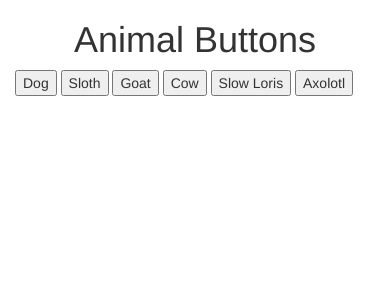
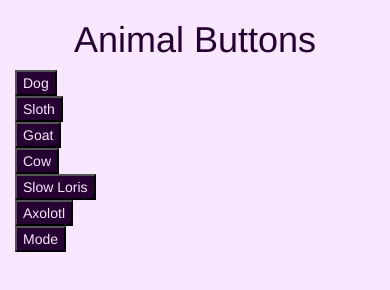
Before and after one commit to jpremmel/buttons, a plain HTML site: page index.html in a window 390 px wide. Drawn offline with Linux system fonts and the light colour scheme.

Commit message:
Add day/night mode button and functionality.

```diff
--- a/css/styles.css
+++ b/css/styles.css
@@ -8,10 +8,29 @@ img {
   border-radius: 10px;
 }
 
-body{
-  /* background-color:  */
-}
-
 h1 {
   text-align: center;
 }
+
+button {
+  background:#260033;
+  color: #f9e6ff;
+}
+
+body {
+  background-color: #f9e6ff;
+  color: #260033;
+}
+
+.night {
+  background-color: #260033;
+}
+
+.night h1 {
+  color: #f9e6ff;
+}
+
+.night button {
+  background: #f9e6ff;
+  color: #260033;
+}
--- a/index.html
+++ b/index.html
@@ -11,12 +11,29 @@
     <div class="container">
       <h1>Animal Buttons</h1>
 
+      <div class="row">
+        <div class="col-md-4">
           <button id="dogbutton">Dog</button>
+        </div>
+        <div class="col-md-4">
           <button id="slothbutton">Sloth</button>
+        </div>
+        <div class="col-md-4">
           <button id="goatbutton">Goat</button>
+        </div>
+      </div>
+
+      <div class="row">
+        <div class="col-md-4">
           <button id="cowbutton">Cow</button>
+        </div>
+        <div class="col-md-4">
           <button id="lorisbutton">Slow Loris</button>
+        </div>
+        <div class="col-md-4">
           <button id="abutton">Axolotl</button>
+        </div>
+      </div>
 
       <img id="dogimg" src="img/dog.jpg" alt="Dog">
       <img id="slothimg" src="img/sloth.jpg" alt="Sloth">
@@ -25,6 +42,8 @@
       <img id="lorisimg" src="img/slowloris.jpg" alt="Slow Loris">
       <img id="aimg" src="img/axolotl.jpg" alt="Axolotl">
 
+      <button id="mode">Mode</button>
+
     </div>
   </body>
 </html>
--- a/js/scripts.js
+++ b/js/scripts.js
@@ -30,4 +30,8 @@ $(document).ready(function() {
     $("#aimg").show();
   });
 
+  $("#mode").click(function() {
+    $("body").toggleClass("night");
+  });
+
 });
```
Lines whose indentation alone changed are shown as unchanged.
